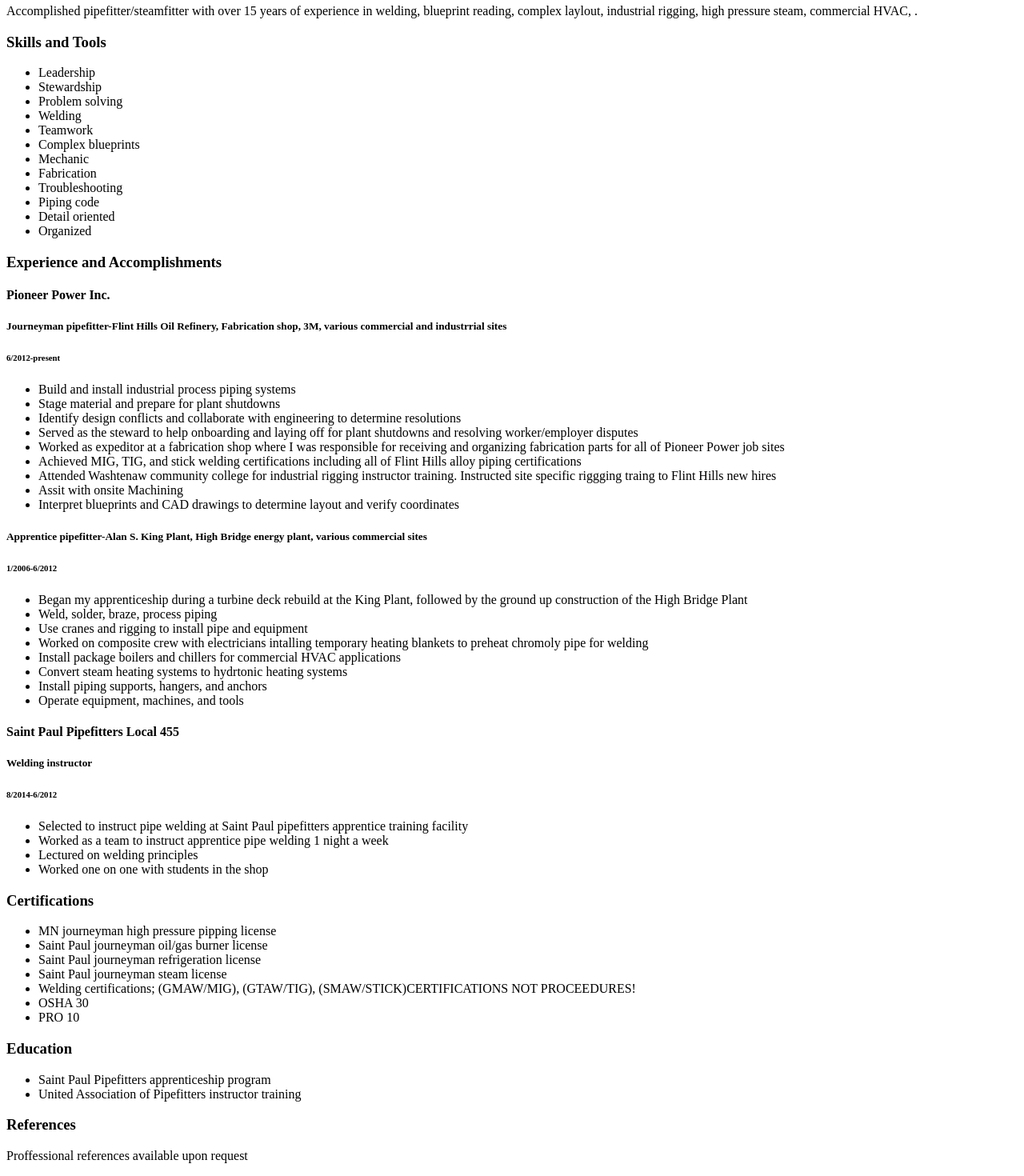
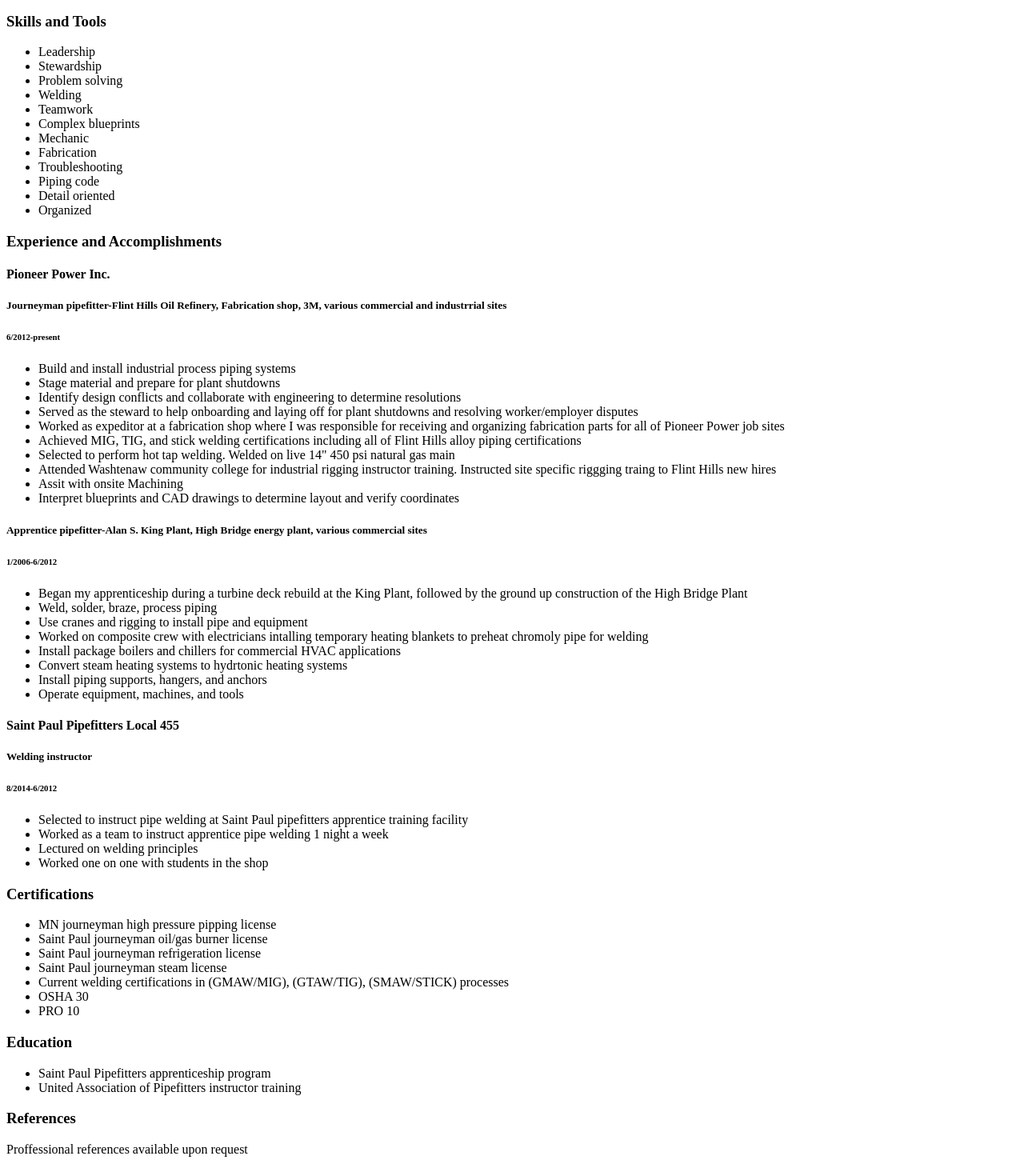
Before and after one commit to PaulNorling/pn0r.github.io, a plain HTML site: page index.html in a window 1280 px wide. Shown: the part 101-1571 px from the top of the page at 80% size. Drawn offline with Linux system fonts and the light colour scheme.

Commit message:
Update index.html

```diff
--- a/index.html
+++ b/index.html
@@ -1,17 +1,20 @@
-TYPE html>
+<!DOCTYPE html>
 <html>
 <head>
   <meta charset="utf-8">
   <meta name="viewport" content="width=device-width">
   <title>Paul Norling resume</title>
-  <link rel="stylesheet" href="stylecss"/>
 </head>
 <body>
+ <header>
   <div>
     <h1>Paul Norling</h1>
+    <link rel="stylesheet" href="stylecss"/>
     <p>Accomplished pipefitter/steamfitter with over 15 years of experience in welding, blueprint reading, complex laylout, industrial rigging, high pressure steam, commercial HVAC, .
   </div>
-    <div class="skills and tools-header">
+ </header>
+ <section>
+  <div class="skills-header">
     <h3>Skills and Tools</h3>
   </div>
   <div>
@@ -30,16 +33,15 @@
       <li>Organized</li>
     </ul>
   </div>
-
-    <div class="Experience and Accomplishments-header">
+ </section>
+ <section>
+  <div class="Experience-header">
     <h3>Experience and Accomplishments</h3>
   </div>
-
   <div>
     <h4>Pioneer Power Inc.</h4>
     <h5>Journeyman pipefitter-Flint Hills Oil Refinery, Fabrication shop, 3M, various commercial and industrrial sites</h5>
     <h6>6/2012-present</h6>
-
     <ul>
       <li>Build and install industrial process piping systems</li>
       <li>Stage material and prepare for plant shutdowns</li>
@@ -47,14 +49,13 @@
       <li>Served as the steward to help onboarding and laying off for plant shutdowns and resolving worker/employer disputes</li>
       <li>Worked as expeditor at a fabrication shop where I was responsible for receiving and organizing fabrication parts for all of Pioneer Power job sites</li>
       <li>Achieved MIG, TIG, and stick welding certifications including all of Flint Hills alloy piping certifications</li>
+      <li>Selected to perform hot tap welding.  Welded on live 14" 450 psi natural gas main</li>
       <li>Attended Washtenaw community college for industrial rigging instructor training.  Instructed site specific riggging traing to Flint Hills new hires </li>
       <li>Assit with onsite Machining</li>
       <li>Interpret blueprints and CAD drawings to determine layout and verify coordinates</li>
     </ul>
-
     <h5>Apprentice pipefitter-Alan S. King Plant, High Bridge energy plant, various commercial sites</h5>
     <h6>1/2006-6/2012</h6>
-
     <ul>
       <li>Began my apprenticeship during a turbine deck rebuild at the King Plant, followed by the ground up construction of the High Bridge Plant</li>
       <li>Weld, solder, braze, process piping</li>
@@ -65,7 +66,6 @@
       <li>Install piping supports, hangers, and anchors</li>
       <li>Operate equipment, machines, and tools</li>
     </ul>
-
     <h4>Saint Paul Pipefitters Local 455</h4>
     <h5>Welding instructor</h5>
     <h6>8/2014-6/2012</h6>
@@ -75,9 +75,9 @@
       <li>Lectured on welding principles</li>
       <li>Worked one on one with students in the shop</li>
     </ul>
-
   </div>
-
+ </section>
+ <section>
   <div class="Certifications-header">
     <h3>Certifications</h3>
     <ul>
@@ -85,12 +85,13 @@
       <li>Saint Paul journeyman oil/gas burner license</li>
       <li>Saint Paul journeyman refrigeration license</li>
       <li>Saint Paul journeyman steam license</li>
-         <li>Welding certifications; (GMAW/MIG), (GTAW/TIG), (SMAW/STICK)CERTIFICATIONS NOT PROCEEDURES!</li>
+      <li>Current welding certifications in (GMAW/MIG), (GTAW/TIG), (SMAW/STICK) processes</li>
       <li>OSHA 30</li>
       <li>PRO 10</li>
     </ul>
   </div>
-
+ </section>
+ <section>
   <div class="Education-header">
     <h3>Education</h3>
     <ul>
@@ -98,14 +99,14 @@
       <li>United Association of Pipefitters instructor training</li>
     </ul>
   </div>
-
+ </section>
+ <section>
   <div class="references-header">
     <h3>References</h3>
     <p>
       Proffessional references available upon request
     </p>
-
   </div>
-
+ </section>
 </body>
 </html>
```
Lines whose indentation alone changed are shown as unchanged.
